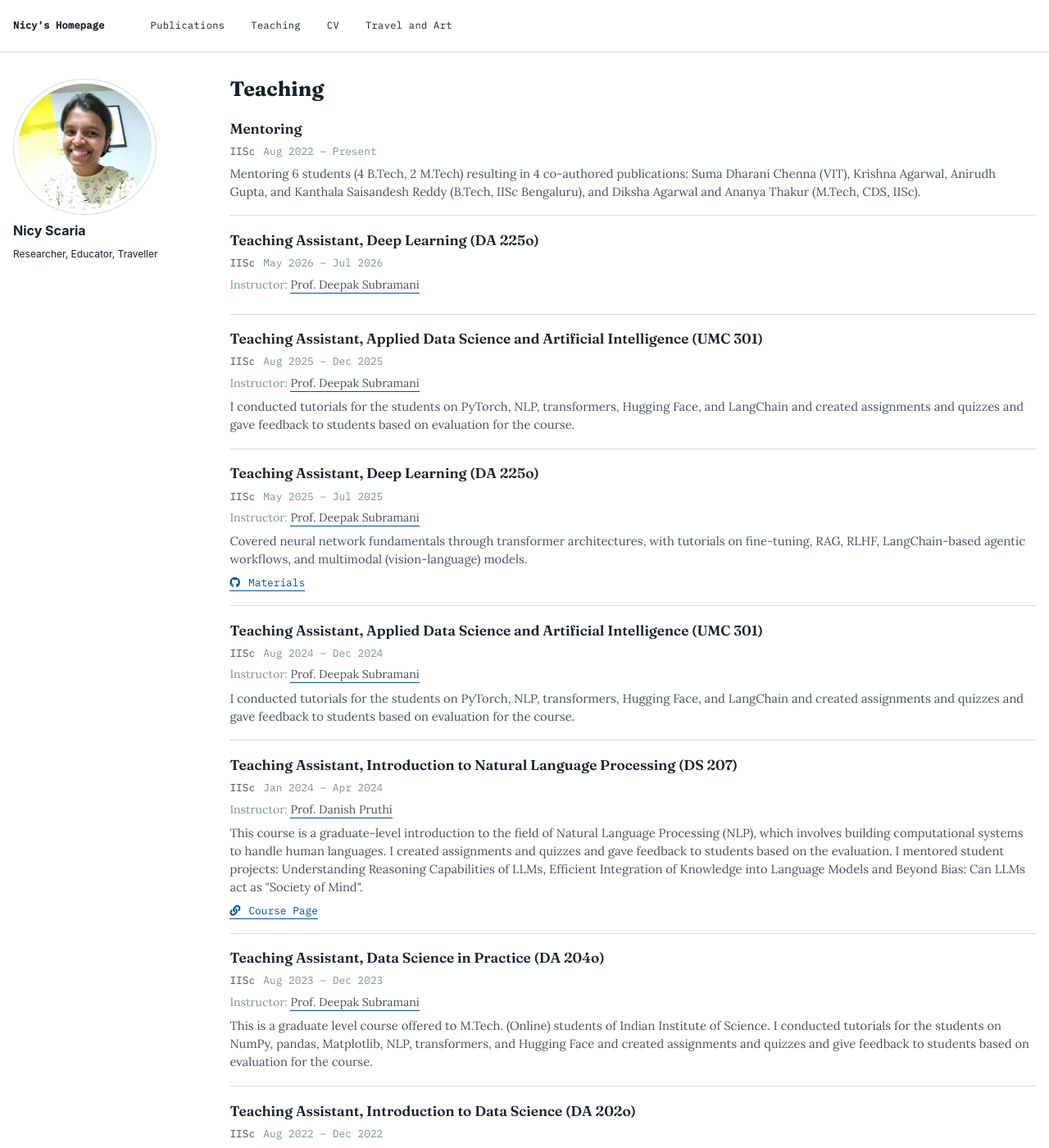
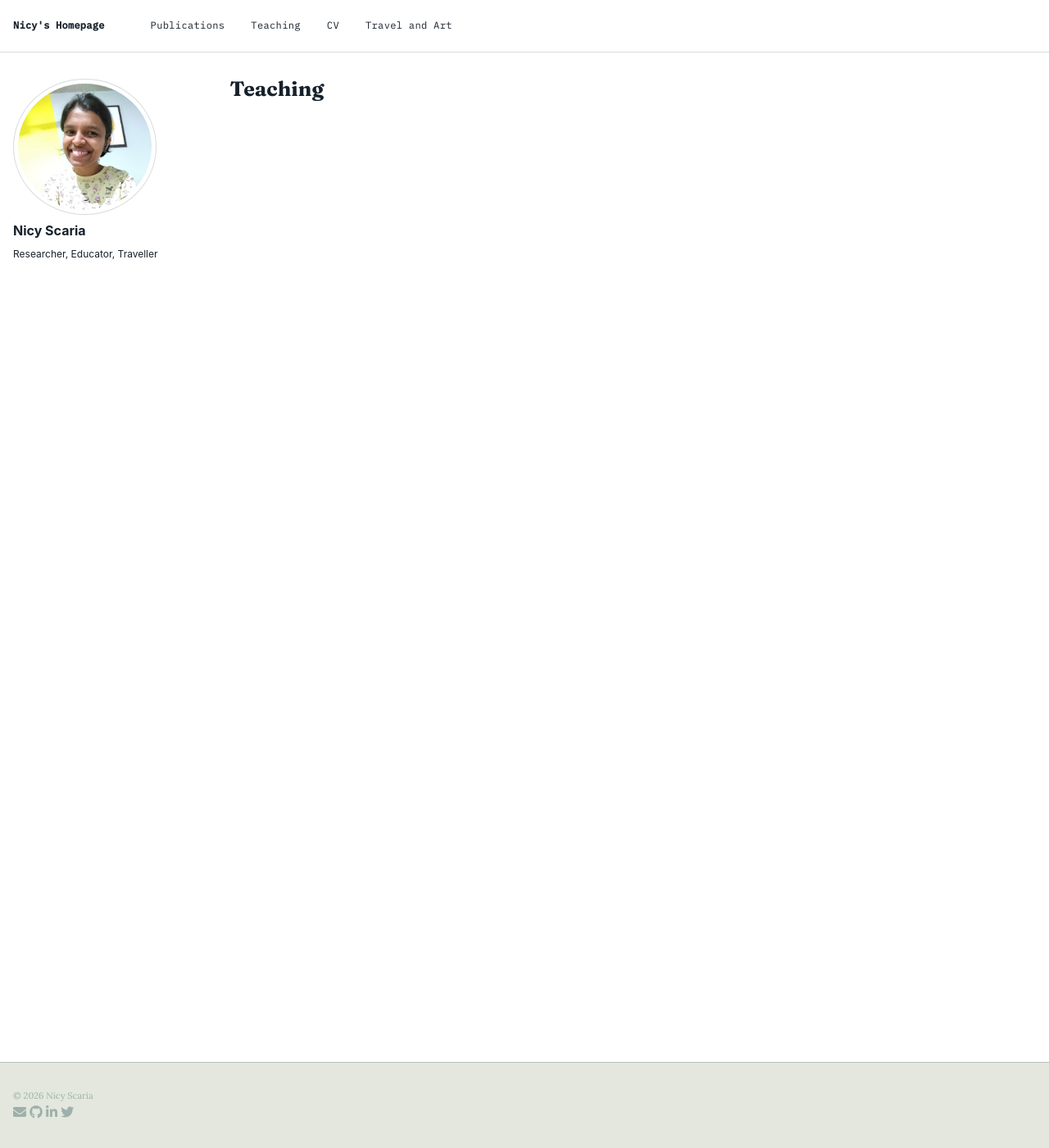
Before and after one commit to nicyscaria/nicyscaria.github.io, a Jekyll site: the page built from _pages/teaching.md, in a window 1280 px wide and 1400 px high. Shown: the whole window at 82% size. Built offline with Jekyll 4.4.1, drawn with Linux system fonts in a browser that asks for light colours; some of the changed text lies outside the part shown.

Commit message:
Update layout

```diff
--- a/_pages/teaching.md
+++ b/_pages/teaching.md
@@ -8,61 +8,3 @@ author_profile: true
 {% include base_path %}
 
 <div class="teach-list">
-
-<article class="teach-entry">
-  <h3 class="teach-entry__title">Mentoring</h3>
-  <p class="teach-entry__meta"><span class="teach-entry__org">IISc</span><span>Aug 2022 &ndash; Present</span></p>
-  <p class="teach-entry__desc">Mentoring 6 students (4 B.Tech, 2 M.Tech) resulting in 4 co-authored publications: Suma Dharani Chenna (VIT), Krishna Agarwal, Anirudh Gupta, and Kanthala Saisandesh Reddy (B.Tech, IISc Bengaluru), and Diksha Agarwal and Ananya Thakur (M.Tech, CDS, IISc).</p>
-</article>
-
-<article class="teach-entry">
-  <h3 class="teach-entry__title">Teaching Assistant, Deep Learning (DA 225o)</h3>
-  <p class="teach-entry__meta"><span class="teach-entry__org">IISc</span><span>May 2026 &ndash; Jul 2026</span></p>
-  <p class="teach-entry__instructor">Instructor: <a href="https://deepaksubramani.in/">Prof. Deepak Subramani</a></p>
-</article>
-
-<article class="teach-entry">
-  <h3 class="teach-entry__title">Teaching Assistant, Applied Data Science and Artificial Intelligence (UMC 301)</h3>
-  <p class="teach-entry__meta"><span class="teach-entry__org">IISc</span><span>Aug 2025 &ndash; Dec 2025</span></p>
-  <p class="teach-entry__instructor">Instructor: <a href="https://deepaksubramani.in/">Prof. Deepak Subramani</a></p>
-  <p class="teach-entry__desc">I conducted tutorials for the students on PyTorch, NLP, transformers, Hugging Face, and LangChain and created assignments and quizzes and gave feedback to students based on evaluation for the course.</p>
-</article>
-
-<article class="teach-entry">
-  <h3 class="teach-entry__title">Teaching Assistant, Deep Learning (DA 225o)</h3>
-  <p class="teach-entry__meta"><span class="teach-entry__org">IISc</span><span>May 2025 &ndash; Jul 2025</span></p>
-  <p class="teach-entry__instructor">Instructor: <a href="https://deepaksubramani.in/">Prof. Deepak Subramani</a></p>
-  <p class="teach-entry__desc">Covered neural network fundamentals through transformer architectures, with tutorials on fine-tuning, RAG, RLHF, LangChain-based agentic workflows, and multimodal (vision-language) models.</p>
-  <p class="teach-entry__links"><a href="https://github.com/quest-lab-iisc/da-225o-deep-learning"><i class="fab fa-github" aria-hidden="true"></i> Materials</a></p>
-</article>
-
-<article class="teach-entry">
-  <h3 class="teach-entry__title">Teaching Assistant, Applied Data Science and Artificial Intelligence (UMC 301)</h3>
-  <p class="teach-entry__meta"><span class="teach-entry__org">IISc</span><span>Aug 2024 &ndash; Dec 2024</span></p>
-  <p class="teach-entry__instructor">Instructor: <a href="https://deepaksubramani.in/">Prof. Deepak Subramani</a></p>
-  <p class="teach-entry__desc">I conducted tutorials for the students on PyTorch, NLP, transformers, Hugging Face, and LangChain and created assignments and quizzes and gave feedback to students based on evaluation for the course.</p>
-</article>
-
-<article class="teach-entry">
-  <h3 class="teach-entry__title">Teaching Assistant, Introduction to Natural Language Processing (DS 207)</h3>
-  <p class="teach-entry__meta"><span class="teach-entry__org">IISc</span><span>Jan 2024 &ndash; Apr 2024</span></p>
-  <p class="teach-entry__instructor">Instructor: <a href="https://danishpruthi.com/">Prof. Danish Pruthi</a></p>
-  <p class="teach-entry__desc">This course is a graduate-level introduction to the field of Natural Language Processing (NLP), which involves building computational systems to handle human languages. I created assignments and quizzes and gave feedback to students based on the evaluation. I mentored student projects: Understanding Reasoning Capabilities of LLMs, Efficient Integration of Knowledge into Language Models and Beyond Bias: Can LLMs act as "Society of Mind".</p>
-  <p class="teach-entry__links"><a href="https://danishpruthi.com/teaching/ds-jan-2024/"><i class="fas fa-link" aria-hidden="true"></i> Course Page</a></p>
-</article>
-
-<article class="teach-entry">
-  <h3 class="teach-entry__title">Teaching Assistant, Data Science in Practice (DA 204o)</h3>
-  <p class="teach-entry__meta"><span class="teach-entry__org">IISc</span><span>Aug 2023 &ndash; Dec 2023</span></p>
-  <p class="teach-entry__instructor">Instructor: <a href="https://deepaksubramani.in/">Prof. Deepak Subramani</a></p>
-  <p class="teach-entry__desc">This is a graduate level course offered to M.Tech. (Online) students of Indian Institute of Science. I conducted tutorials for the students on NumPy, pandas, Matplotlib, NLP, transformers, and Hugging Face and created assignments and quizzes and give feedback to students based on evaluation for the course.</p>
-</article>
-
-<article class="teach-entry">
-  <h3 class="teach-entry__title">Teaching Assistant, Introduction to Data Science (DA 202o)</h3>
-  <p class="teach-entry__meta"><span class="teach-entry__org">IISc</span><span>Aug 2022 &ndash; Dec 2022</span></p>
-  <p class="teach-entry__instructor">Instructor: <a href="https://deepaksubramani.in/">Prof. Deepak Subramani</a></p>
-  <p class="teach-entry__desc">This is a graduate level course offered to M.Tech. (Online) students of Indian Institute of Science. I conducted tutorials for the students on various topics including probability, linear algebra, statistics, and machine learning and created assignments and quizzes and gave feedback to students based on evaluation for the course.</p>
-</article>
-
-</div>
--- a/_sass/_base.scss
+++ b/_sass/_base.scss
@@ -112,7 +112,7 @@ blockquote {
 /* links */
 
 a {
-  &:focus {
+&:focus {
     @extend %tab-focus;
   }
 
--- a/_sass/_reset.scss
+++ b/_sass/_reset.scss
@@ -66,13 +66,11 @@ a {
   color: $link-color;
 }
 
-/* Apply focus state */
+/* Remove outline from links */
 
 a:focus {
   @extend %tab-focus;
 }
-
-/* Remove outline from links */
 
 a:hover,
 a:active {
```
